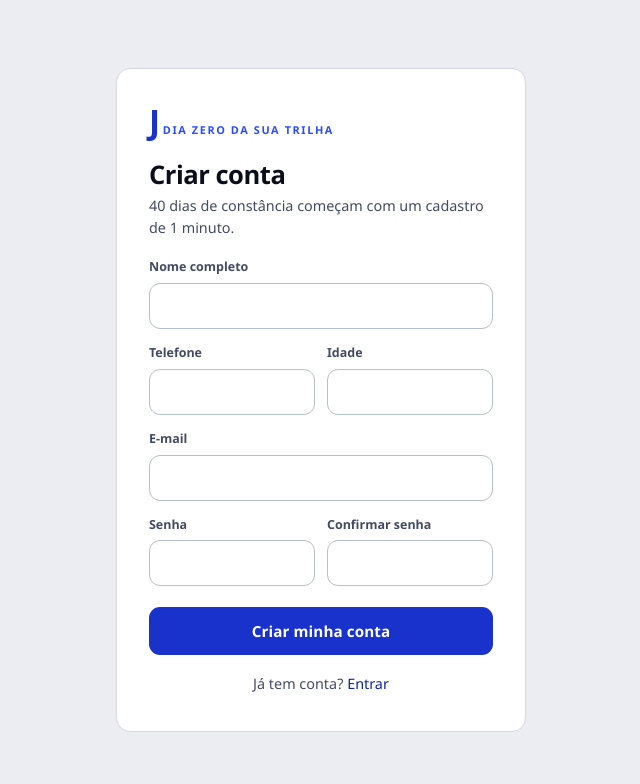
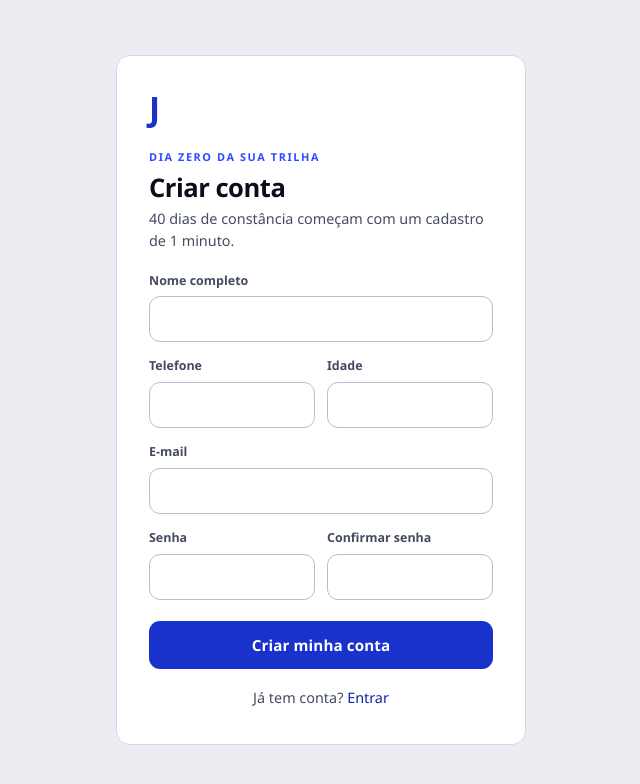
Before and after one commit to joaberepositorios/Jacob-, a Flask app: page /cadastro in a window 1280 px wide. Shown: the top 784 px of the page, without its empty margins (319-959 px from the left). Run offline with Flask 3, Linux system fonts and the light colour scheme; some libraries are stand-ins or nearby versions.

Commit message:
Fix: marca 'J' e eyebrow ficavam na mesma linha (brand-mark agora e bloco)

```diff
--- a/docs/style.css
+++ b/docs/style.css
@@ -120,7 +120,7 @@
 .auth-card h1 { margin-bottom: 4px; }
 
 /* Marca */
-.brand-mark { display: inline-flex; align-items: center; gap: 9px; font-weight: 750; font-size: 1.1rem; letter-spacing: -.3px; margin-bottom: 22px; color: var(--ink); }
+.brand-mark { display: flex; align-items: center; gap: 9px; font-weight: 750; font-size: 1.1rem; letter-spacing: -.3px; margin-bottom: 18px; color: var(--ink); }
 .brand-mark .logo, .sidebar .brand .logo {
     width: 34px; height: 34px; border-radius: 9px;
     display: grid; place-items: center; color: #fff; background: var(--navy);
--- a/static/css/style.css
+++ b/static/css/style.css
@@ -120,7 +120,7 @@
 .auth-card h1 { margin-bottom: 4px; }
 
 /* Marca */
-.brand-mark { display: inline-flex; align-items: center; gap: 9px; font-weight: 750; font-size: 1.1rem; letter-spacing: -.3px; margin-bottom: 22px; color: var(--ink); }
+.brand-mark { display: flex; align-items: center; gap: 9px; font-weight: 750; font-size: 1.1rem; letter-spacing: -.3px; margin-bottom: 18px; color: var(--ink); }
 .brand-mark .logo, .sidebar .brand .logo {
     width: 34px; height: 34px; border-radius: 9px;
     display: grid; place-items: center; color: #fff; background: var(--navy);
```
